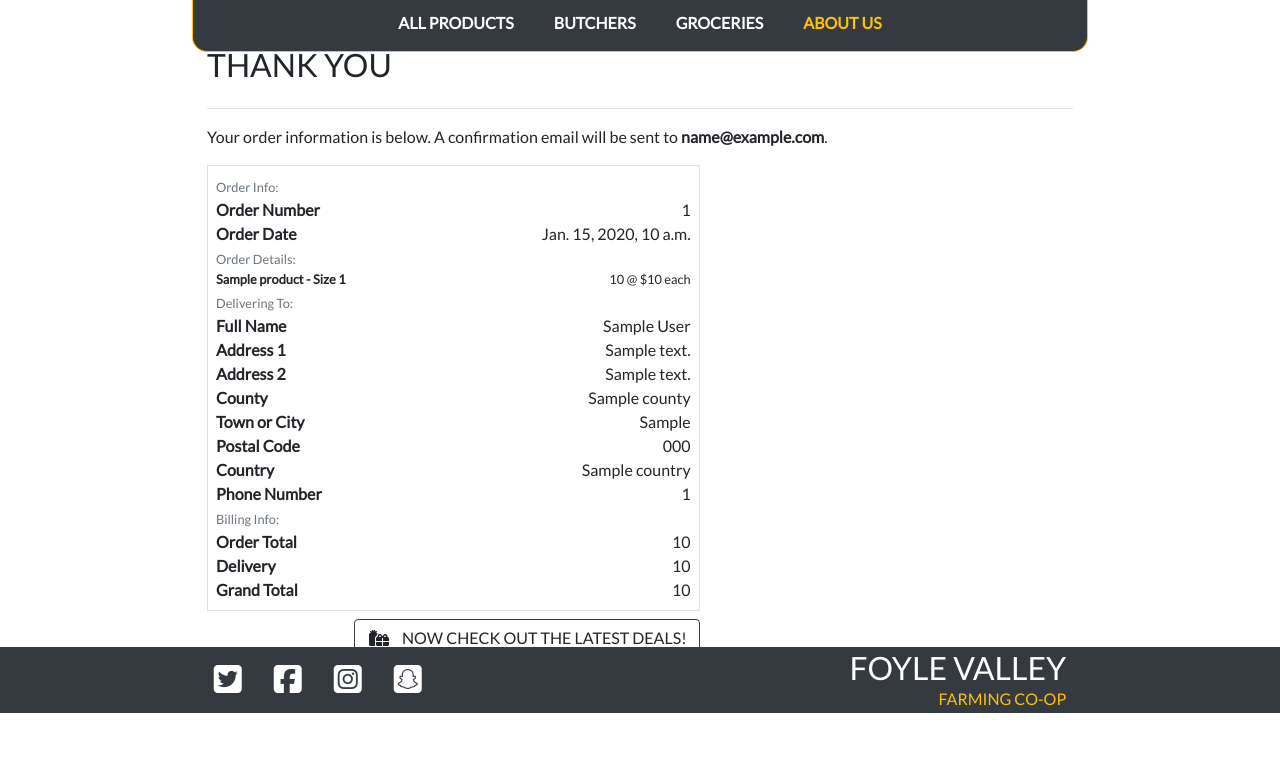
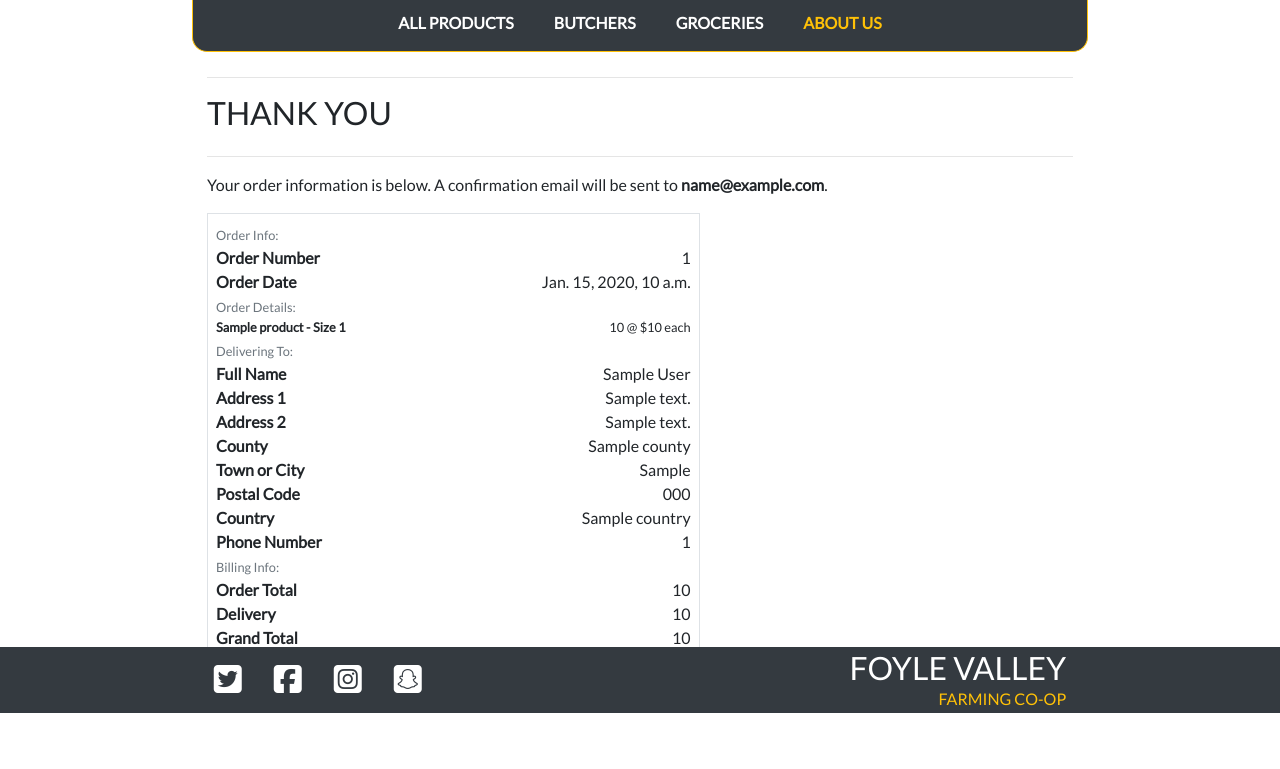
Before and after one commit to Code-Institute-Submissions/foyle-valley-farms, a Django app: template checkout/templates/checkout/checkout_success.html in a window 1280 px wide. Shown: the part 87-856 px from the top of the page. Before the commit the page ends 800 px from the top, so only its background shows below. Run offline with Django 3.2, Linux system fonts and the light colour scheme; the template is opened without the code that fills it: most values are stand-ins (such as "Sample title", 1, 10 or a date in 2020); some libraries are stand-ins or nearby versions.

Commit message:
fixed padding issue

```diff
--- a/checkout/templates/checkout/checkout.html
+++ b/checkout/templates/checkout/checkout.html
@@ -16,7 +16,7 @@
 
 {% block content %}
 
-    <div class="container pb-5">
+    <div class="container pb-5 pt-5">
         <div class="row">
             <div class="col">
                 <hr>
--- a/checkout/templates/checkout/checkout_success.html
+++ b/checkout/templates/checkout/checkout_success.html
@@ -14,7 +14,7 @@
 {% endblock %}
 
 {% block content %}
-    <div class="container pb-5">
+    <div class="container pb-5 pt-5">
         <div class="row">
             <div class="col">
                 <hr>
@@ -199,11 +199,11 @@
                         <span class="text-uppercase">Back to Profile</span>
                     </a>
                 {% else %}
-                    <a href="{% url 'products' %}?category=new_arrivals,deals,clearance" class="btn  border border-dark rounded my-2">
+                    <a href="{% url 'products' %}" class="btn  border border-dark rounded my-2">
                         <span class="icon mr-2">
                             <i class="fas fa-gifts"></i>
                         </span>
-                        <span class="text-uppercase">Now check out the latest deals!</span>
+                        <span class="text-uppercase">Now check more Products</span>
                     </a>
                 {% endif %}
 			</div>
```
